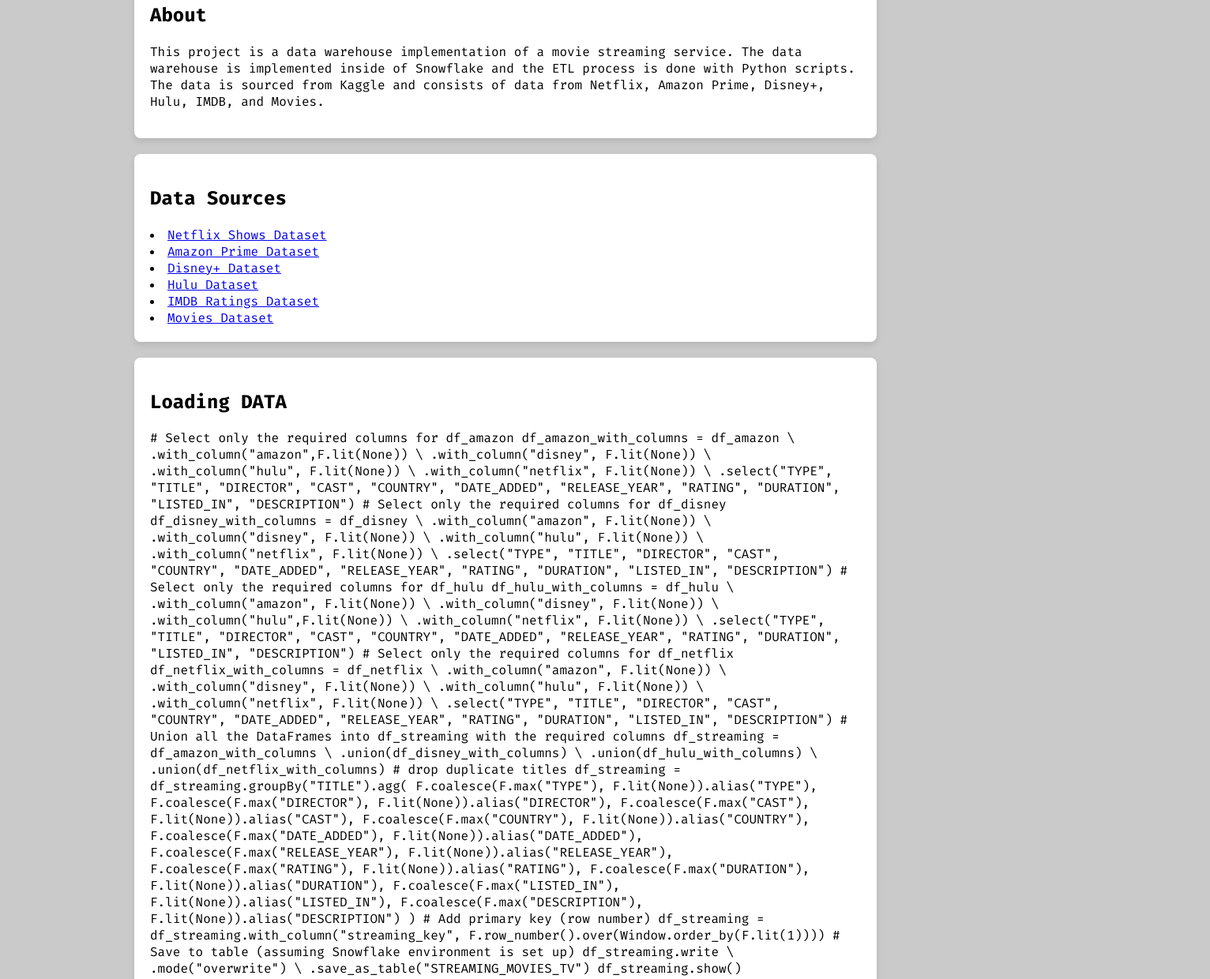
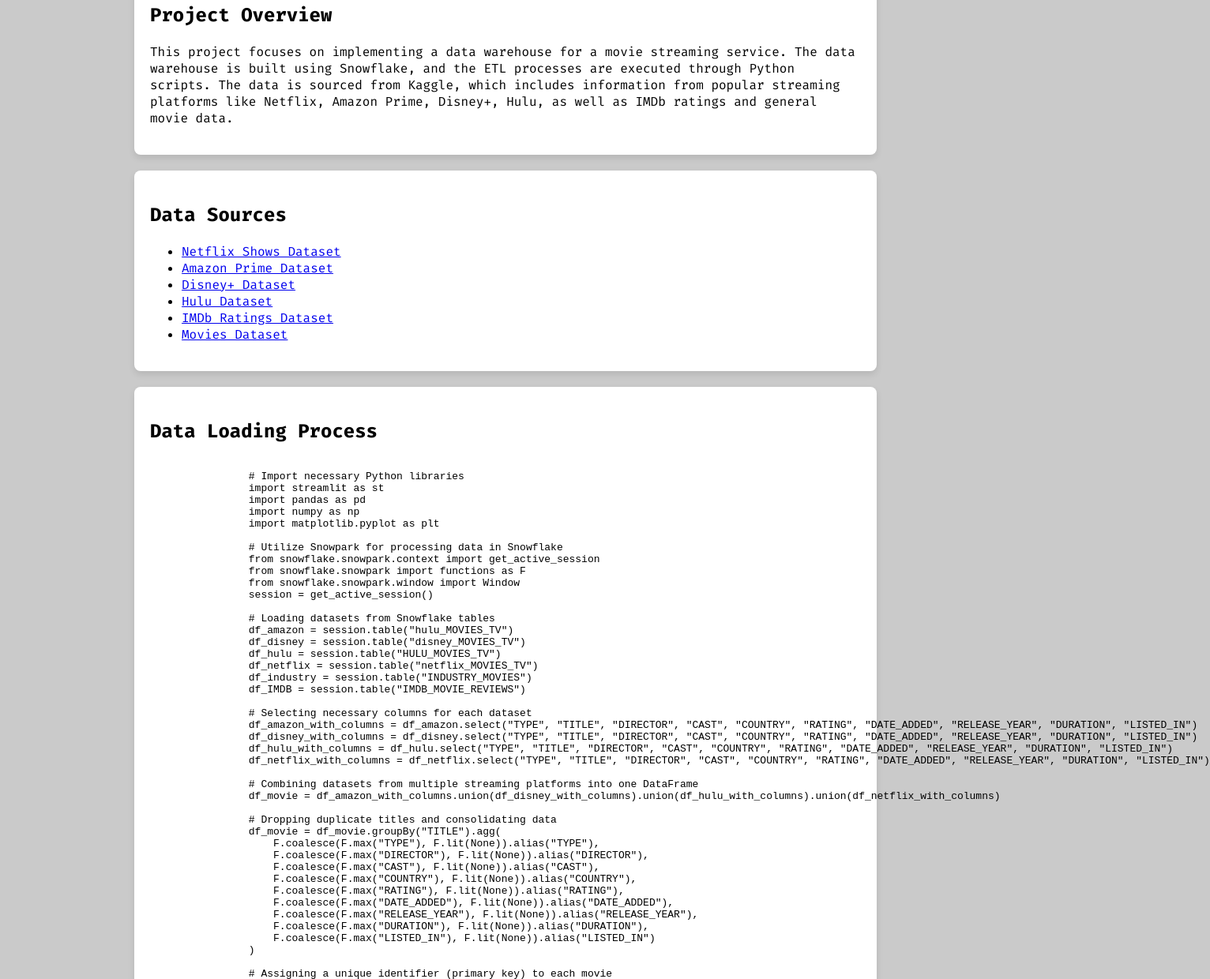
Before and after one commit to radfre/DataWharehouseImplemntationAlexSchatz, a plain HTML site: page index.html in a window 1280 px wide. Shown: the part 131-1371 px from the top of the page at 79% size, 1532 px wide, since content can reach past the window. Drawn offline with Linux system fonts and the light colour scheme.

Commit message:
updated html

```diff
--- a/index.html
+++ b/index.html
@@ -5,131 +5,153 @@
     <link rel="stylesheet" href="https://fonts.googleapis.com/css2?family=Fira+Code:wght@400;500;700&display=swap">
     <meta charset="UTF-8">
     <meta name="viewport" content="width=device-width, initial-scale=1.0">
-    <title>Data-warehouse Project 3</title>
+    <title>Data Warehouse Project 3</title>
     <link rel="stylesheet" href="./css/style.css">
 </head>
 
 <body>
     <header>
-        <h1>Data Warehouse Implementation Project ITMD 536 </h1>
+        <h1>Data Warehouse Implementation Project ITMD 536</h1>
     </header>
     <div class="container">
-        <h2> About</h2>
+        <h2>Project Overview</h2>
 
-        <p>This project is a data warehouse implementation of a movie streaming service.
-            The data warehouse is implemented inside of Snowflake and the ETL process is done with Python scripts.
-            The data is sourced from Kaggle and consists of data from Netflix, Amazon Prime, Disney+, Hulu, IMDB, and
-            Movies.</p>
+        <p>This project focuses on implementing a data warehouse for a movie streaming service. The data warehouse is built using Snowflake, and the ETL processes are executed through Python scripts. The data is sourced from Kaggle, which includes information from popular streaming platforms like Netflix, Amazon Prime, Disney+, Hulu, as well as IMDb ratings and general movie data.</p>
 
     </div>
     <div class="container">
         <h2>Data Sources</h2>
 
-        <p></p>
-
-        <li><a href="https://www.kaggle.com/datasets/shivamb/netflix-shows/code" target="_blank">Netflix Shows
-                Dataset</a></li>
-        <li><a href="https://www.kaggle.com/datasets/shivamb/amazon-prime-movies-and-tv-shows" target="_blank">Amazon
-                Prime Dataset</a></li>
-        <li><a href="https://www.kaggle.com/datasets/shivamb/disney-movies-and-tv-shows" target="_blank">Disney+
-                Dataset</a></li>
-        <li><a href="https://www.kaggle.com/datasets/shivamb/hulu-movies-and-tv-shows" target="_blank">Hulu Dataset</a>
-        </li>
-        <li><a href="https://www.kaggle.com/datasets/preetviradiya/imdb-movies-ratings-details" target="_blank">IMDB
-                Ratings Dataset</a></li>
+        <ul>
+            <li><a href="https://www.kaggle.com/datasets/shivamb/netflix-shows/code" target="_blank">Netflix Shows Dataset</a></li>
+            <li><a href="https://www.kaggle.com/datasets/shivamb/amazon-prime-movies-and-tv-shows" target="_blank">Amazon Prime Dataset</a></li>
+            <li><a href="https://www.kaggle.com/datasets/shivamb/disney-movies-and-tv-shows" target="_blank">Disney+ Dataset</a></li>
+            <li><a href="https://www.kaggle.com/datasets/shivamb/hulu-movies-and-tv-shows" target="_blank">Hulu Dataset</a></li>
+            <li><a href="https://www.kaggle.com/datasets/preetviradiya/imdb-movies-ratings-details" target="_blank">IMDb Ratings Dataset</a></li>
             <li><a href="https://www.kaggle.com/datasets/danielgrijalvas/movies" target="_blank">Movies Dataset</a></li>
-
+        </ul>
 
     </div>
     <div class="container">
-        <h2> Loading DATA</h2>
+        <h2>Data Loading Process</h2>
 
-        <p>
-            # Select only the required columns for df_amazon
-            df_amazon_with_columns = df_amazon \
-                .with_column("amazon",F.lit(None)) \
-                .with_column("disney", F.lit(None)) \
-                .with_column("hulu", F.lit(None)) \
-                .with_column("netflix", F.lit(None)) \
-                .select("TYPE", "TITLE", "DIRECTOR", "CAST", "COUNTRY", "DATE_ADDED",
-                        "RELEASE_YEAR", "RATING", "DURATION", "LISTED_IN", "DESCRIPTION")
+        <pre>
+            <code>
+                # Import necessary Python libraries
+                import streamlit as st
+                import pandas as pd
+                import numpy as np
+                import matplotlib.pyplot as plt
 
-            # Select only the required columns for df_disney
-            df_disney_with_columns = df_disney \
-                .with_column("amazon", F.lit(None)) \
-                .with_column("disney", F.lit(None)) \
-                .with_column("hulu", F.lit(None)) \
-                .with_column("netflix", F.lit(None)) \
-                .select("TYPE", "TITLE", "DIRECTOR", "CAST", "COUNTRY", "DATE_ADDED",
-                        "RELEASE_YEAR", "RATING", "DURATION", "LISTED_IN", "DESCRIPTION")
+                # Utilize Snowpark for processing data in Snowflake
+                from snowflake.snowpark.context import get_active_session
+                from snowflake.snowpark import functions as F
+                from snowflake.snowpark.window import Window
+                session = get_active_session()
 
-            # Select only the required columns for df_hulu
-            df_hulu_with_columns = df_hulu \
-                .with_column("amazon", F.lit(None)) \
-                .with_column("disney", F.lit(None)) \
-                .with_column("hulu",F.lit(None)) \
-                .with_column("netflix", F.lit(None)) \
-                .select("TYPE", "TITLE", "DIRECTOR", "CAST", "COUNTRY", "DATE_ADDED",
-                        "RELEASE_YEAR", "RATING", "DURATION", "LISTED_IN", "DESCRIPTION")
+                # Loading datasets from Snowflake tables
+                df_amazon = session.table("hulu_MOVIES_TV")
+                df_disney = session.table("disney_MOVIES_TV")
+                df_hulu = session.table("HULU_MOVIES_TV")
+                df_netflix = session.table("netflix_MOVIES_TV")
+                df_industry = session.table("INDUSTRY_MOVIES")
+                df_IMDB = session.table("IMDB_MOVIE_REVIEWS")
 
-            # Select only the required columns for df_netflix
-            df_netflix_with_columns = df_netflix \
-                .with_column("amazon", F.lit(None)) \
-                .with_column("disney", F.lit(None)) \
-                .with_column("hulu", F.lit(None)) \
-                .with_column("netflix", F.lit(None)) \
-                .select("TYPE", "TITLE", "DIRECTOR", "CAST", "COUNTRY", "DATE_ADDED",
-                        "RELEASE_YEAR", "RATING", "DURATION", "LISTED_IN", "DESCRIPTION")
+                # Selecting necessary columns for each dataset
+                df_amazon_with_columns = df_amazon.select("TYPE", "TITLE", "DIRECTOR", "CAST", "COUNTRY", "RATING", "DATE_ADDED", "RELEASE_YEAR", "DURATION", "LISTED_IN")
+                df_disney_with_columns = df_disney.select("TYPE", "TITLE", "DIRECTOR", "CAST", "COUNTRY", "RATING", "DATE_ADDED", "RELEASE_YEAR", "DURATION", "LISTED_IN")
+                df_hulu_with_columns = df_hulu.select("TYPE", "TITLE", "DIRECTOR", "CAST", "COUNTRY", "RATING", "DATE_ADDED", "RELEASE_YEAR", "DURATION", "LISTED_IN")
+                df_netflix_with_columns = df_netflix.select("TYPE", "TITLE", "DIRECTOR", "CAST", "COUNTRY", "RATING", "DATE_ADDED", "RELEASE_YEAR", "DURATION", "LISTED_IN")
 
+                # Combining datasets from multiple streaming platforms into one DataFrame
+                df_movie = df_amazon_with_columns.union(df_disney_with_columns).union(df_hulu_with_columns).union(df_netflix_with_columns)
 
-            # Union all the DataFrames into df_streaming with the required columns
-            df_streaming = df_amazon_with_columns \
-                .union(df_disney_with_columns) \
-                .union(df_hulu_with_columns) \
-                .union(df_netflix_with_columns)
-
-            # drop duplicate titles
-            df_streaming = df_streaming.groupBy("TITLE").agg(
+                # Dropping duplicate titles and consolidating data
+                df_movie = df_movie.groupBy("TITLE").agg(
                     F.coalesce(F.max("TYPE"), F.lit(None)).alias("TYPE"),
                     F.coalesce(F.max("DIRECTOR"), F.lit(None)).alias("DIRECTOR"),
                     F.coalesce(F.max("CAST"), F.lit(None)).alias("CAST"),
                     F.coalesce(F.max("COUNTRY"), F.lit(None)).alias("COUNTRY"),
+                    F.coalesce(F.max("RATING"), F.lit(None)).alias("RATING"),
                     F.coalesce(F.max("DATE_ADDED"), F.lit(None)).alias("DATE_ADDED"),
                     F.coalesce(F.max("RELEASE_YEAR"), F.lit(None)).alias("RELEASE_YEAR"),
-                F.coalesce(F.max("RATING"), F.lit(None)).alias("RATING"),
                     F.coalesce(F.max("DURATION"), F.lit(None)).alias("DURATION"),
-                F.coalesce(F.max("LISTED_IN"), F.lit(None)).alias("LISTED_IN"),
-                F.coalesce(F.max("DESCRIPTION"), F.lit(None)).alias("DESCRIPTION")
+                    F.coalesce(F.max("LISTED_IN"), F.lit(None)).alias("LISTED_IN")
                 )
 
-            # Add primary key (row number)
-            df_streaming = df_streaming.with_column("streaming_key", F.row_number().over(Window.order_by(F.lit(1))))
+                # Assigning a unique identifier (primary key) to each movie
+                df_movie = df_movie.withColumn("Movies_key", F.row_number().over(Window.orderBy(F.lit(1))))
 
-            # Save to table (assuming Snowflake environment is set up)
-            df_streaming.write \
-                .mode("overwrite") \
-                .save_as_table("STREAMING_MOVIES_TV")
+                # Saving the final dataset to a Snowflake table
+                df_movie.write.mode("overwrite").saveAsTable("MOVIES_TV")
 
-            df_streaming.show()</p>
+                # Adding streaming platform flags to movies
+                df_amazon_with_rating = df_amazon.select("TITLE").with_column("amazon", F.lit(True))
+                df_disney_with_rating = df_disney.select("TITLE").with_column("disney", F.lit(True))
+                df_hulu_with_rating = df_hulu.select("TITLE").with_column("hulu", F.lit(True))
+                df_netflix_with_rating = df_netflix.select("TITLE").with_column("netflix", F.lit(True))
+
+                # Joining the streaming platform flags to the movie DataFrame
+                df_movie = df_movie.join(df_amazon_with_rating, on="TITLE", how="left")\
+                                   .join(df_disney_with_rating, on="TITLE", how="left")\
+                                   .join(df_hulu_with_rating, on="TITLE", how="left")\
+                                   .join(df_netflix_with_rating, on="TITLE", how="left")
+
+                # Saving the updated movie DataFrame to Snowflake
+                df_movie.write.mode("overwrite").save_as_table("MOVIES_TV")
+
+                # Merging Industry and IMDb data for additional movie information
+                df_industry = df_industry.select(
+                    df_industry["NAME"].alias("TITLE"),
+                    df_industry["SCORE"].alias("INDUSTRY_SCORE"),
+                    df_industry["VOTES"].alias("INDUSTRY_VOTES"),
+                    df_industry["Budget"],
+                    df_industry["GROSS"],
+                    df_industry["COMPANY"]
+                )
+
+                df_IMDB = df_IMDB.select(
+                    df_IMDB["NAME"].alias("TITLE"),
+                    df_IMDB["IMBD_ID"].alias("IMBD"),
+                    df_IMDB["RATING"].alias("IMBD_RATING"),
+                    df_IMDB["METASCORE"],
+                    df_IMDB["VOTES"].alias("IMBD_VOTES")
+                )
+
+                # Joining Industry and IMDb data
+                df_INDUSTRY_JOIN = df_industry.join(df_IMDB, on="TITLE", how="left")
+
+                # Saving the combined data to a Snowflake table
+                df_INDUSTRY_JOIN.write.mode("overwrite").save_as_table("MOVIES_TV_REVIEWS")
+
+                # Combining movie data with the industry and IMDb data
+                df_streaming = df_movie.join(df_INDUSTRY_JOIN, on="TITLE", how="left")
+                df_streaming.show()
+
+                # Saving the final streaming data to a Snowflake table
+                df_streaming.write.mode("overwrite").save_as_table("STREAMING_MOVIES_TV")
+
+            </code>
+        </pre>
 
     </div>
 
     <div class="container">
-        <h2> ETL Implementation</h2>
+        <h2>ETL Implementation</h2>
 
-        <p>This project is</p>
+        <p>The Extract, Transform, and Load (ETL) process for this project is implemented using Python scripts. The data is first extracted from various Kaggle datasets, transformed by selecting relevant columns and performing necessary transformations (such as removing duplicates), and then loaded into Snowflake for further analysis.</p>
 
     </div>
     <div class="container">
-        <h2> Dimension modeling</h2>
+        <h2>Dimension Modeling</h2>
 
-        <p>This project is</p>
+        <p>Dimension modeling is an essential part of this project, as it helps organize the data in a way that allows for efficient querying and analysis. In this case, we focus on dimensions related to movies, including attributes like title, director, cast, country, and release year.</p>
 
     </div>
     <div class="container">
-        <h2> Anylitacl querring</h2>
+        <h2>Analytical Queries</h2>
 
-        <p>This project is</p>
+        <p>This project enables complex analytical queries across various dimensions, such as analyzing movies by streaming platform, year of release, ratings, and more. The structured data in Snowflake allows for fast querying and reporting, helping to derive valuable insights for the streaming industry.</p>
 
     </div>
 </body>
```
Lines whose indentation alone changed are shown as unchanged.
